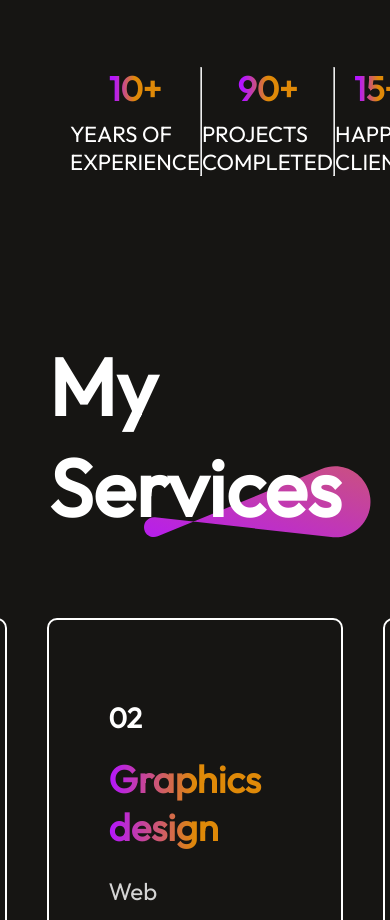
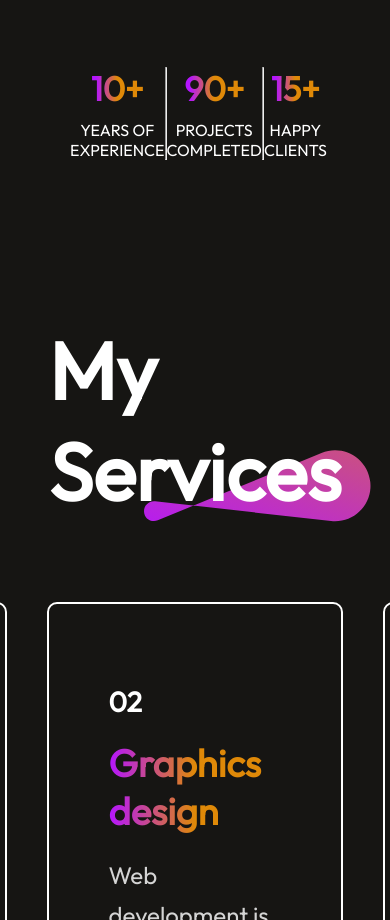
Before and after one commit to KipletingEdwin/kipleting-edwin-portfolio, a React (Vite) app: page / in a window 390 px wide. Shown: the part 2560-3480 px from the top of the page. Built offline with nearby package versions, Linux system fonts and the light colour scheme.

Commit message:
make about-achievement paragraph responsive

```diff
--- a/src/Components/About/About.css
+++ b/src/Components/About/About.css
@@ -167,6 +167,11 @@
         font-weight: 700;
     }
 
+    .about-achievement p{
+        text-align: center;
+        font-size: 16px;
+    }
+
 
 
 }
```
